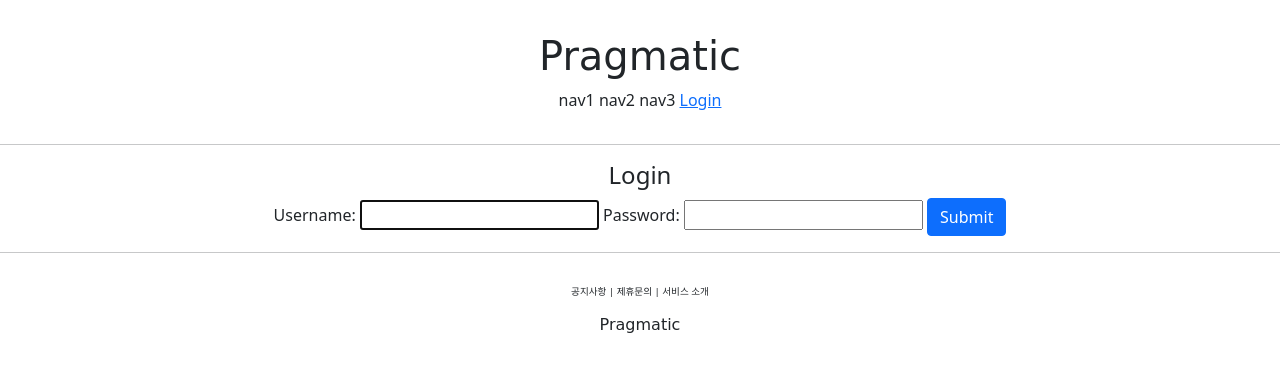
After one commit to seojh8910/pragmatic, a Django app: page /account/login/ in a window 1280 px wide. The commit adds this page. Shown: the top 372 px of the page. Run offline with Django 4.2, Linux system fonts and the light colour scheme; some web fonts are replaced.

Commit message:
작정하고 장고 22강

```diff
--- /dev/null
+++ b/accountapp/templates/accountapp/login.html
@@ -0,0 +1,17 @@
+{% extends 'base.html' %}
+
+{% block content %}
+    <div style="text-align: center;">
+        <div>
+            <h4>Login</h4>
+        </div>
+        <div>
+            <form action="" method="post">
+                {% csrf_token %}
+                {{ form }}
+                <input type="submit" class="btn btn-primary">
+            </form>
+        </div>
+    </div>
+
+{% endblock %}
--- a/accountapp/urls.py
+++ b/accountapp/urls.py
@@ -1,3 +1,4 @@
+from django.contrib.auth.views import LoginView, LogoutView
 from django.urls import path, include
 
 from accountapp.views import hello_world, AccountCreateView
@@ -6,5 +7,7 @@ app_name = "accountapp"
 
 urlpatterns = [
     path("hello_world/", hello_world, name='hello_world'),
+    path("login/", LoginView.as_view(template_name='accountapp/login.html'), name='login'),
+    path("logout/", LogoutView.as_view(), name='logout'),
     path("create/", AccountCreateView.as_view(), name='create'),
 ]
--- a/pragmatic/settings.py
+++ b/pragmatic/settings.py
@@ -13,6 +13,8 @@ from pathlib import Path
 
 import environ
 import os
+
+from django.urls import reverse_lazy
 
 env = environ.Env(
     # set casting, default value
@@ -137,3 +139,6 @@ STATICFILES_DIRS = [
 # https://docs.djangoproject.com/en/4.2/ref/settings/#default-auto-field
 
 DEFAULT_AUTO_FIELD = 'django.db.models.BigAutoField'
+
+LOGIN_REDIRECT_URL = reverse_lazy('accountapp:hello_world')
+LOGOUT_REDIRECT_URL = reverse_lazy('accountapp:hello_world')
--- a/templates/header.html
+++ b/templates/header.html
@@ -6,6 +6,15 @@
         <span>nav1</span>
         <span>nav2</span>
         <span>nav3</span>
-        <span>nav4</span>
+        {% if not user.is_authenticated %}
+        <a href="{% url "accountapp:login" %}?next={{ request.path }}">
+            <span>Login</span>
+        </a>
+        {% else %}
+        <form style="display: inline;" action="{% url 'accountapp:logout' %}" method="post">
+            {% csrf_token %}
+            <input type="submit" value="Logout" />
+        </form>
+        {% endif %}
     </div>
 </div>
```
